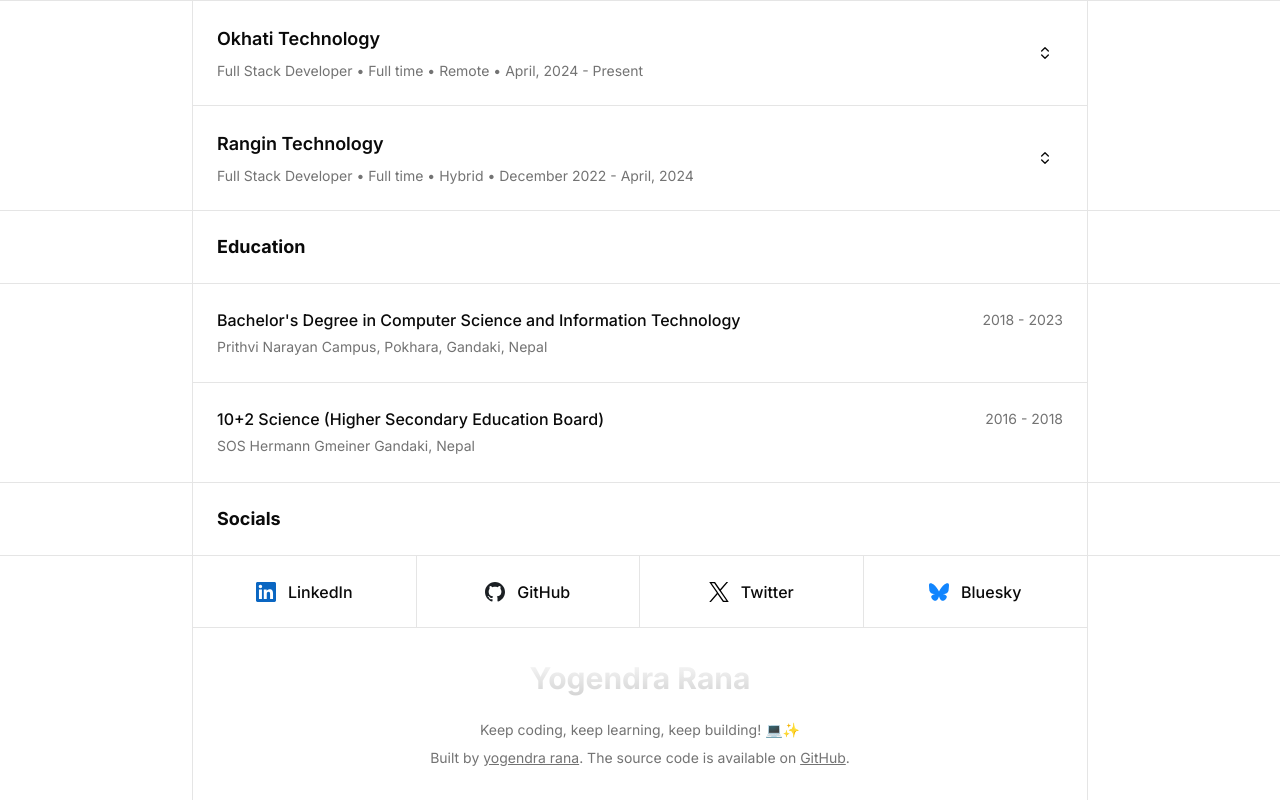
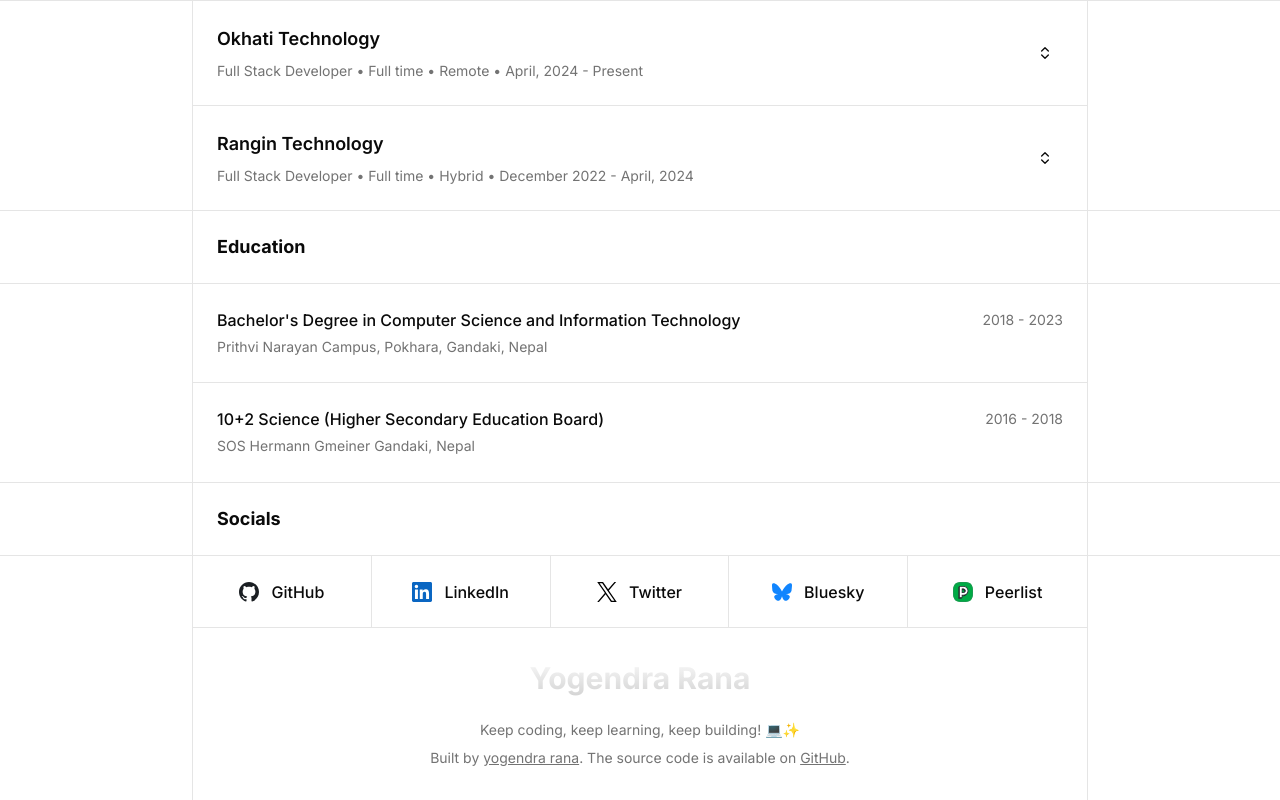
Before and after one commit to yogendrarana/yogendrarana.com.np, a Next.js app: page / in a window 1280 px wide. Shown: the part 1340-2140 px from the top of the page. Built offline with nearby package versions, Linux system fonts and the light colour scheme.

Commit message:
chore: improved socials component

```diff
--- /dev/null
+++ b/src/components/icon/peerlist.tsx
@@ -0,0 +1,42 @@
+import * as React from "react";
+import type { SVGProps } from "react";
+const Peerlist = (props: SVGProps<SVGSVGElement>) => (
+    <svg
+        width="1em"
+        height="1em"
+        viewBox="0 0 56 56"
+        fill="none"
+        xmlns="http://www.w3.org/2000/svg"
+        {...props}
+    >
+        <path
+            d="M28 0C6.22222 0 0 6.22222 0 28C0 49.7778 6.23778 56 28 56C49.7622 56 56 49.7778 56 28C56 6.22222 49.7622 0 28 0Z"
+            fill="#00AA45"
+        />
+        <path
+            fillRule="evenodd"
+            clipRule="evenodd"
+            d="M7.24755 7.24755C3.5875 10.9076 2 17.153 2 28C2 38.8461 3.59108 45.0918 7.25306 48.7521C10.9153 52.4127 17.1612 54 28 54C38.8388 54 45.0847 52.4127 48.7469 48.7521C52.4089 45.0918 54 38.8461 54 28C54 17.1539 52.4089 10.9082 48.7469 7.24787C45.0847 3.58733 38.8388 2 28 2C17.153 2 10.9076 3.5875 7.24755 7.24755ZM0 28C0 6.22222 6.22222 0 28 0C49.7622 0 56 6.22222 56 28C56 49.7778 49.7622 56 28 56C6.23778 56 0 49.7778 0 28Z"
+            fill="#219653"
+        />
+        <path
+            fillRule="evenodd"
+            clipRule="evenodd"
+            d="M27.0769 13H15V47H24.3846V39.8889H27.0769C34.7305 39.8889 41 33.9048 41 26.4444C41 18.984 34.7305 13 27.0769 13ZM24.3846 30.7778V22.1111H27.0769C29.6194 22.1111 31.6154 24.0864 31.6154 26.4444C31.6154 28.8024 29.6194 30.7778 27.0769 30.7778H24.3846Z"
+            fill="#24292E"
+        />
+        <path
+            fillRule="evenodd"
+            clipRule="evenodd"
+            d="M18 12H29.0769C36.2141 12 42 17.5716 42 24.4444C42 31.3173 36.2141 36.8889 29.0769 36.8889H25.3846V44H18V12ZM25.3846 29.7778H29.0769C32.1357 29.7778 34.6154 27.39 34.6154 24.4444C34.6154 21.4989 32.1357 19.1111 29.0769 19.1111H25.3846V29.7778Z"
+            fill="white"
+        />
+        <path
+            fillRule="evenodd"
+            clipRule="evenodd"
+            d="M17 11H29.0769C36.7305 11 43 16.984 43 24.4444C43 31.9048 36.7305 37.8889 29.0769 37.8889H26.3846V45H17V11ZM19 13V43H24.3846V35.8889H29.0769C35.6978 35.8889 41 30.7298 41 24.4444C41 18.1591 35.6978 13 29.0769 13H19ZM24.3846 18.1111H29.0769C32.6521 18.1111 35.6154 20.9114 35.6154 24.4444C35.6154 27.9775 32.6521 30.7778 29.0769 30.7778H24.3846V18.1111ZM26.3846 20.1111V28.7778H29.0769C31.6194 28.7778 33.6154 26.8024 33.6154 24.4444C33.6154 22.0864 31.6194 20.1111 29.0769 20.1111H26.3846Z"
+            fill="#24292E"
+        />
+    </svg>
+);
+export default Peerlist;
--- a/src/components/layout/footer.tsx
+++ b/src/components/layout/footer.tsx
@@ -28,11 +28,15 @@ export default function Footer() {
 
                     <p className="text-muted-foreground text-sm text-center">
                         Built by{" "}
-                        <Link href={MY_DATA.socials.x} target="__blank" className="underline">
+                        <Link href={MY_DATA.socials.x.link} target="__blank" className="underline">
                             yogendra rana
                         </Link>
                         . The source code is available on{" "}
-                        <Link href="https://github.com/yogendrarana/yogendrarana.com.np" target="__blank" className="underline">
+                        <Link
+                            href="https://github.com/yogendrarana/yogendrarana.com.np"
+                            target="__blank"
+                            className="underline"
+                        >
                             GitHub
                         </Link>
                         .
--- a/src/components/layout/socials.tsx
+++ b/src/components/layout/socials.tsx
@@ -1,59 +1,36 @@
 import React from "react";
 import Link from "next/link";
 
-import X from "@/components/icon/x";
 import { MY_DATA } from "@/config/data";
-import GitHub from "@/components/icon/github";
-import LinkedIn from "@/components/icon/linkedin";
-import Bluesky from "@/components/icon/bluesky";
 import SectionHeader from "@/components/layout/section-header";
 import MaxWidthContainer from "@/components/max-width-container";
 
 function Socials() {
+    const socialArray = Object.values(MY_DATA.socials); // convert object to array
+
     return (
         <section>
             <SectionHeader title="Socials" />
             <MaxWidthContainer className="border-l border-r px-0">
-                <div className="h-36 sm:h-18 grid grid-cols-2 md:grid-cols-4 border-b">
-                    {/* LinkedIn */}
-                    <Link
-                        href={MY_DATA.socials.linkedin}
-                        target="__blank"
-                        className="border-b sm:border-b-0 border-r border-border bg-background hover:bg-muted transition-colors flex items-center justify-center gap-3"
-                    >
-                        <LinkedIn className="h-5 w-5 text-muted-foreground" />
-                        <span className="font-medium text-foreground">LinkedIn</span>
-                    </Link>
+                <div className="h-36 sm:h-18 grid grid-cols-2 md:grid-cols-5 border-b">
+                    {socialArray.map((social, idx) => {
+                        const Icon = social.component;
+                        const isLast = idx === socialArray.length - 1;
 
-                    {/* GitHub */}
-                    <Link
-                        href={MY_DATA.socials.github}
-                        target="__blank"
-                        className="border-b sm:border-b-0 border-r border-border bg-background hover:bg-muted transition-colors flex items-center justify-center gap-3"
-                    >
-                        <GitHub className="h-5 w-5 text-muted-foreground" />
-                        <span className="font-medium text-foreground">GitHub</span>
-                    </Link>
-
-                    {/* X / Twitter */}
-                    <Link
-                        href={MY_DATA.socials.x}
-                        target="__blank"
-                        className="border-r border-border bg-background hover:bg-muted transition-colors flex items-center justify-center gap-3"
-                    >
-                        <X className="h-5 w-5 text-muted-foreground" />
-                        <span className="font-medium text-foreground">Twitter</span>
-                    </Link>
-
-                    {/* Bluesky */}
-                    <Link
-                        href={MY_DATA.socials.bluesky}
-                        target="__blank"
-                        className="border-border bg-background hover:bg-muted transition-colors flex items-center justify-center gap-3"
-                    >
-                        <Bluesky className="h-5 w-5 text-muted-foreground" />
-                        <span className="font-medium text-foreground">Bluesky</span>
-                    </Link>
+                        return (
+                            <Link
+                                key={social.name}
+                                href={social.link}
+                                target="_blank"
+                                className={`${
+                                    !isLast ? "border-b sm:border-b-0 border-r" : ""
+                                } hover:bg-muted transition-colors flex items-center justify-center gap-3`}
+                            >
+                                <Icon className="h-5 w-5 text-muted-foreground" />
+                                <span className="font-medium text-foreground">{social.name}</span>
+                            </Link>
+                        );
+                    })}
                 </div>
             </MaxWidthContainer>
         </section>
--- a/src/config/data.ts
+++ b/src/config/data.ts
@@ -1,3 +1,9 @@
+import Bluesky from "@/components/icon/bluesky";
+import GitHub from "@/components/icon/github";
+import LinkedIn from "@/components/icon/linkedin";
+import Peerlist from "@/components/icon/peerlist";
+import X from "@/components/icon/x";
+
 export const MY_DATA = {
     name: "Yogendra Rana",
     initials: "YR",
@@ -10,10 +16,31 @@ export const MY_DATA = {
         emails: ["yogendrarana4321@gmail.com", "yogendrarana.mail@gmail.com"]
     },
     socials: {
-        github: "https://github.com/yogendrarana",
-        linkedin: "https://www.linkedin.com/in/yogendra-rana/",
-        x: "https://x.com/yooogendra_rana",
-        bluesky: "https://bsky.app/profile/yogendrarana.bsky.social"
+        github: {
+            name: "GitHub",
+            link: "https://github.com/yogendrarana",
+            component: GitHub
+        },
+        linkedin: {
+            name: "LinkedIn",
+            link: "https://www.linkedin.com/in/yogendra-rana",
+            component: LinkedIn
+        },
+        x: {
+            name: "Twitter",
+            link: "https://x.com/yooogendra_rana",
+            component: X
+        },
+        bluesky: {
+            name: "Bluesky",
+            link: "https://bsky.app/profile/yogendrarana.bsky.social",
+            component: Bluesky
+        },
+        peerlist: {
+            name: "Peerlist",
+            link: "https://peerlist.io/yogendrarana",
+            component: Peerlist
+        }
     },
     skills: [
         "JavaScript",
```
